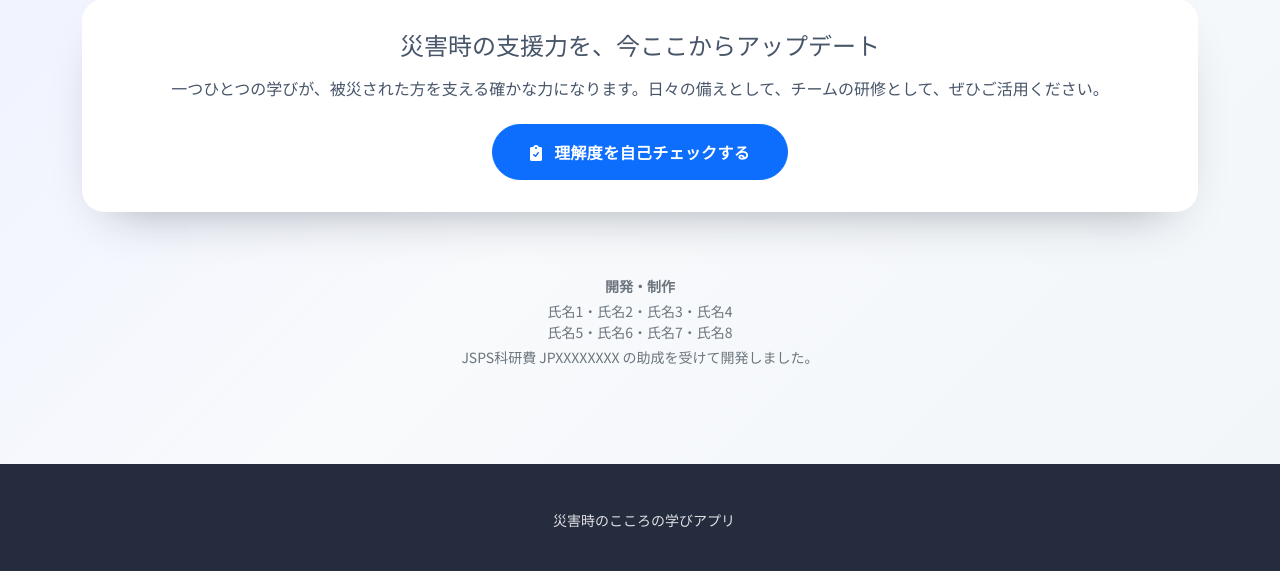
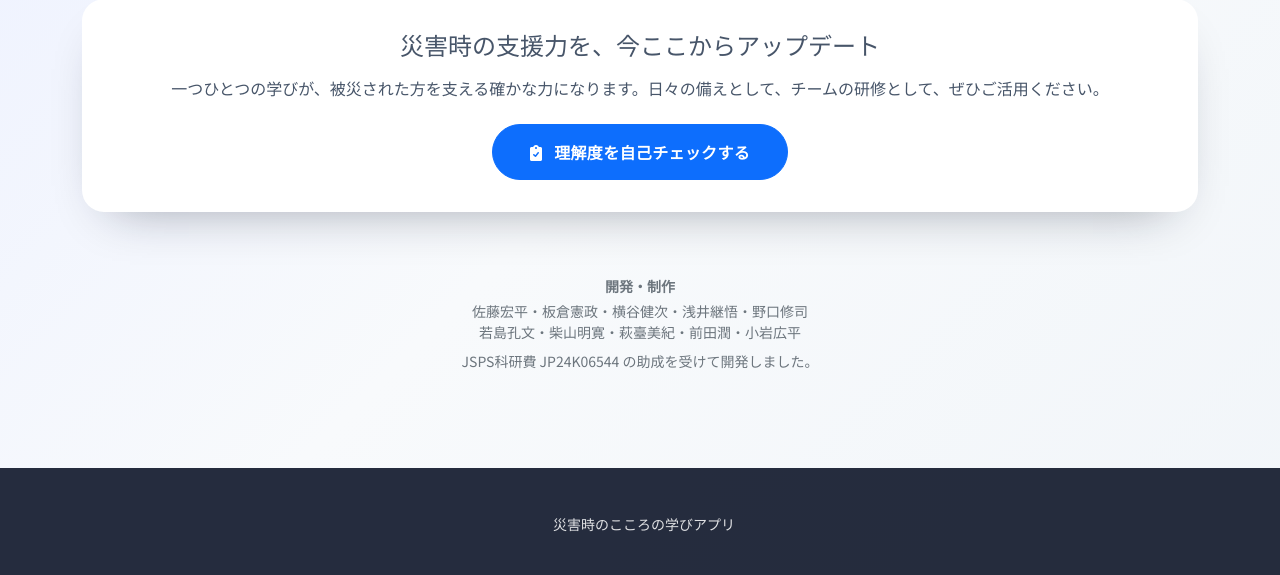
Before and after one commit to mhagidai/three-steps-app-v2, a Flask app: page / in a window 1280 px wide. Shown: the part 1774-2349 px from the top of the page. Run offline with Flask 3, Linux system fonts and the light colour scheme.

Commit message:
作成者名を追加

```diff
--- a/application/templates/home.html
+++ b/application/templates/home.html
@@ -128,11 +128,11 @@
 <div class="text-center text-muted small mt-4 mb-3">
     <p class="mb-1"><strong>開発・制作</strong></p>
     <p class="mb-1">
-        氏名1・氏名2・氏名3・氏名4<br>
-        氏名5・氏名6・氏名7・氏名8
+        佐藤宏平・板倉憲政・横谷健次・浅井継悟・野口修司<br>
+        若島孔文・柴山明寛・萩臺美紀・前田潤・小岩広平
     </p>
-    <p class="mb-1">
-        JSPS科研費 JPXXXXXXXX の助成を受けて開発しました。
+    <p class="mt-2 mb-1">
+        JSPS科研費 JP24K06544 の助成を受けて開発しました。
     </p>
 </div>
 
```
